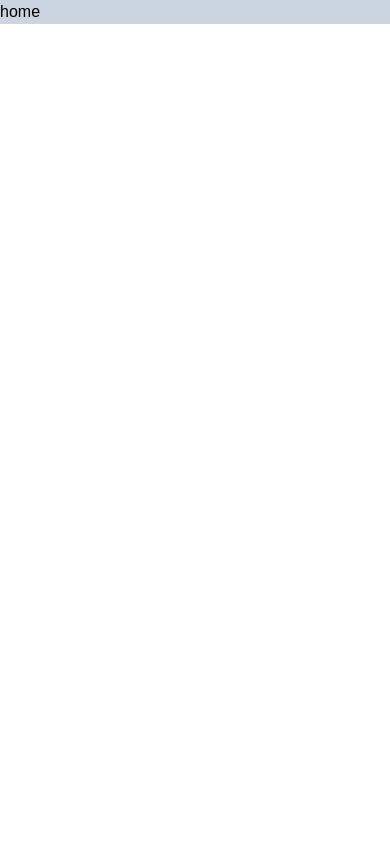
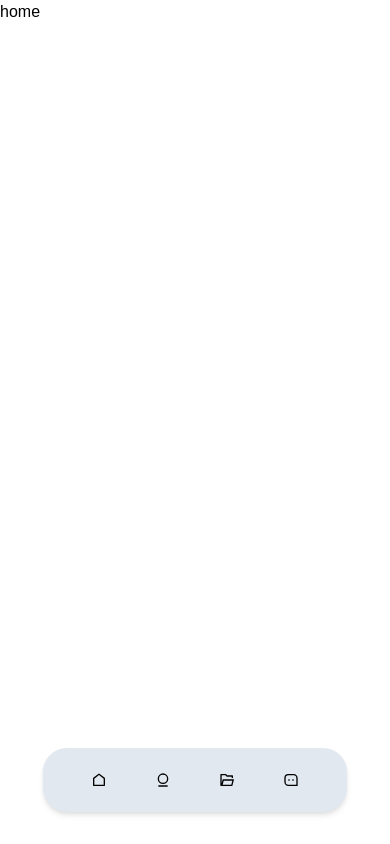
Before and after one commit to premier213/MyWebsite, a React (Create React App) app: page / in a window 390 px wide. Built offline with nearby package versions, Linux system fonts and the light colour scheme.

Commit message:
added nav

```diff
--- a/package.json
+++ b/package.json
@@ -9,6 +9,7 @@
     "@testing-library/user-event": "^12.1.10",
     "react": "^17.0.1",
     "react-dom": "^17.0.1",
+    "react-icons": "^4.2.0",
     "react-router-dom": "^5.2.0",
     "react-scripts": "4.0.3",
     "styled-components": "^5.2.1",
--- a/src/App.js
+++ b/src/App.js
@@ -1,6 +1,7 @@
 import { BrowserRouter as Router, Switch, Route } from "react-router-dom";
 import styled from "styled-components";
-import Header from "./components/header";
+import Nav from "./components/nav";
+import Home from "./components/home";
 
 const Body = styled.div`
   font-family: "Poppins", Arial, Helvetica, sans-serif;
@@ -10,18 +11,18 @@ function App() {
   return (
     <Router>
       <div className="App">
-        <Body className="bg-gray-300">
-          <Header>
+        <Body>
+          <Nav>
             <Switch>
               <Route exact path="/">
-                home
+                <Home />
               </Route>
               <Route path="/about">about</Route>
               <Route path="/portfolio">portfolio</Route>
               <Route path="/contact">contact</Route>
               <Route path="*">404</Route>
             </Switch>
-          </Header>
+          </Nav>
         </Body>
       </div>
     </Router>
--- a/src/components/header.js
+++ /dev/null
@@ -1,6 +0,0 @@
-const Header = (props) => {
-  const { children } = props;
-  return <div>{children}</div>;
-};
-
-export default Header;
--- /dev/null
+++ b/src/components/home.js
@@ -0,0 +1,5 @@
+const Home = () => (
+  <div className="h-screen lg:bg-gray-300 sm:bg-white">home</div>
+);
+
+export default Home;
--- /dev/null
+++ b/src/components/nav.js
@@ -0,0 +1,37 @@
+import {
+  RiHomeLine,
+  RiUser4Line,
+  RiFolderOpenLine,
+  RiMessage3Line,
+} from "react-icons/ri";
+
+const Nav = (props) => {
+  const { children } = props;
+  return (
+    <div className="relative h-screen w-screen">
+      {children}
+      <div className="relative flex justify-center">
+        <div className="absolute bottom-0 lg:hidden">
+          <div className="bg-gray-200 mb-8 shadow-md rounded-3xl">
+            <ul className="flex mx-6">
+              <li className="m-6">
+                <RiHomeLine />
+              </li>
+              <li className="m-6">
+                <RiUser4Line />
+              </li>
+              <li className="m-6">
+                <RiFolderOpenLine />
+              </li>
+              <li className="m-6">
+                <RiMessage3Line />
+              </li>
+            </ul>
+          </div>
+        </div>
+      </div>
+    </div>
+  );
+};
+
+export default Nav;
```
Also changed, not shown: 2 other files (tests, documents, lock files or other folders).
